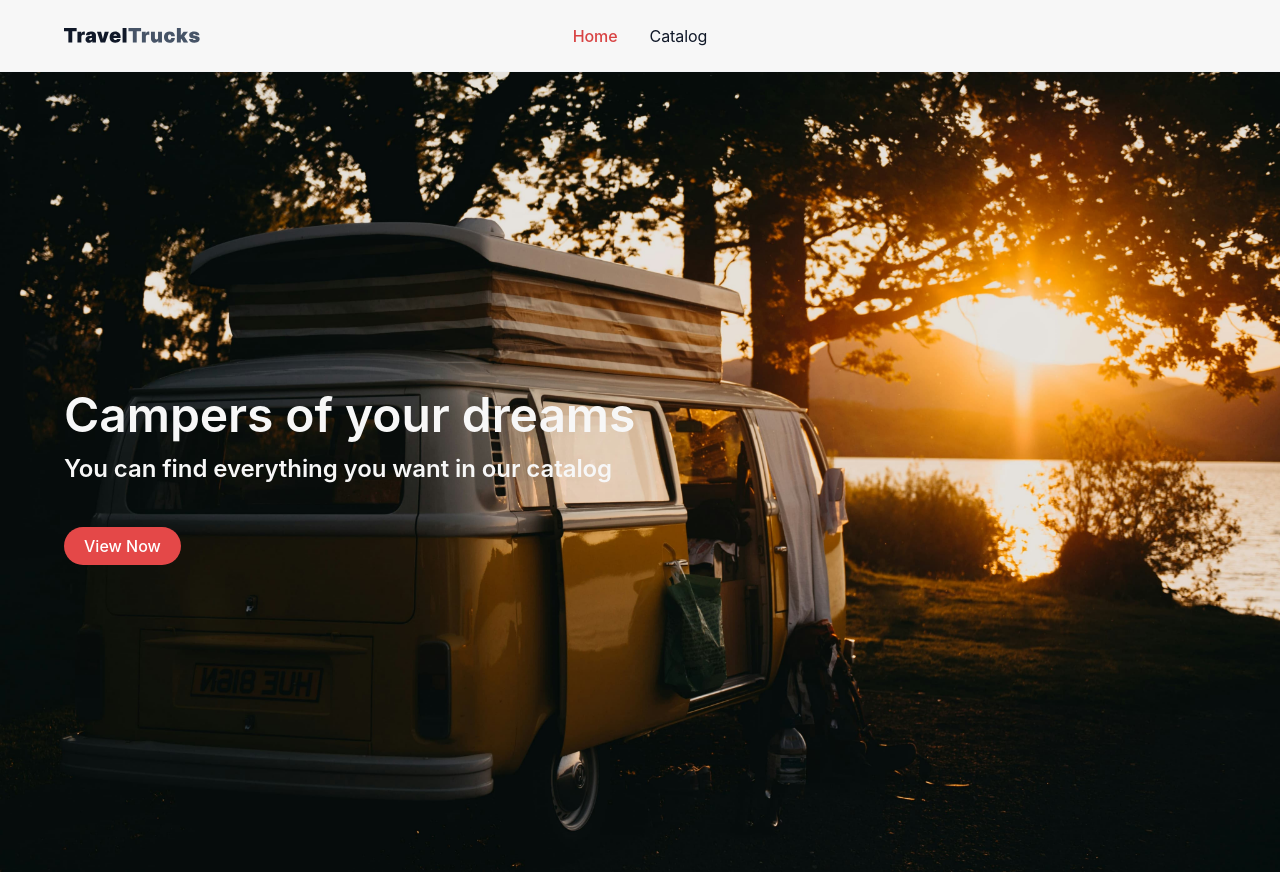
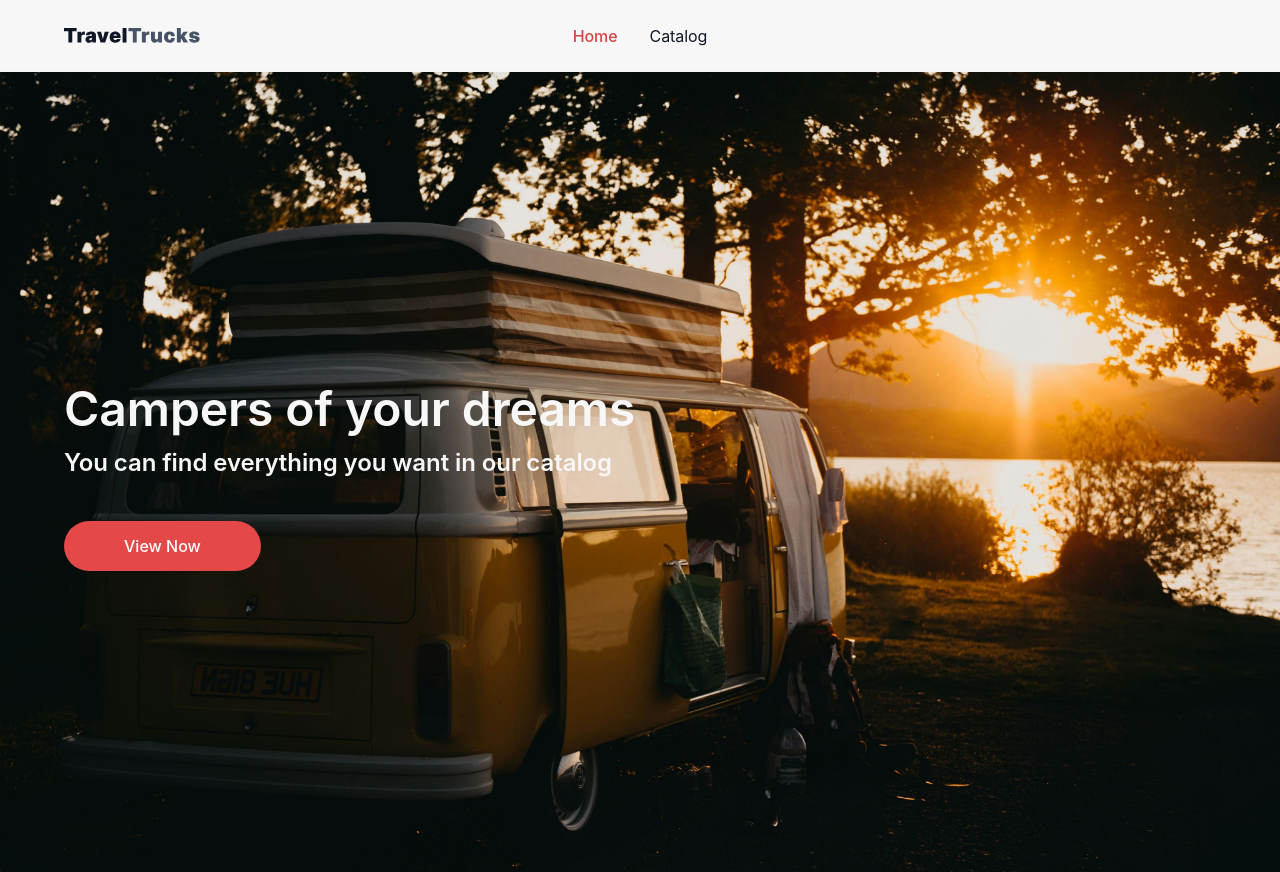
Before and after one commit to MmAaYyAa/campers-app, a React (Vite) app: page / in a window 1280 px wide. Built offline with nearby package versions, Linux system fonts and the light colour scheme.

Commit message:
button fixed

```diff
--- a/src/pages/HomePage/HomePage.styled.js
+++ b/src/pages/HomePage/HomePage.styled.js
@@ -45,7 +45,7 @@ export const HeroButton = styled.button`
   background-color: var(--button);
   color: var(--white);
   border: none;
-  padding: 10px 20px;
+  padding: 16px 60px;
   font-size: 16px;
   font-weight: 500;
   cursor: pointer;
```
